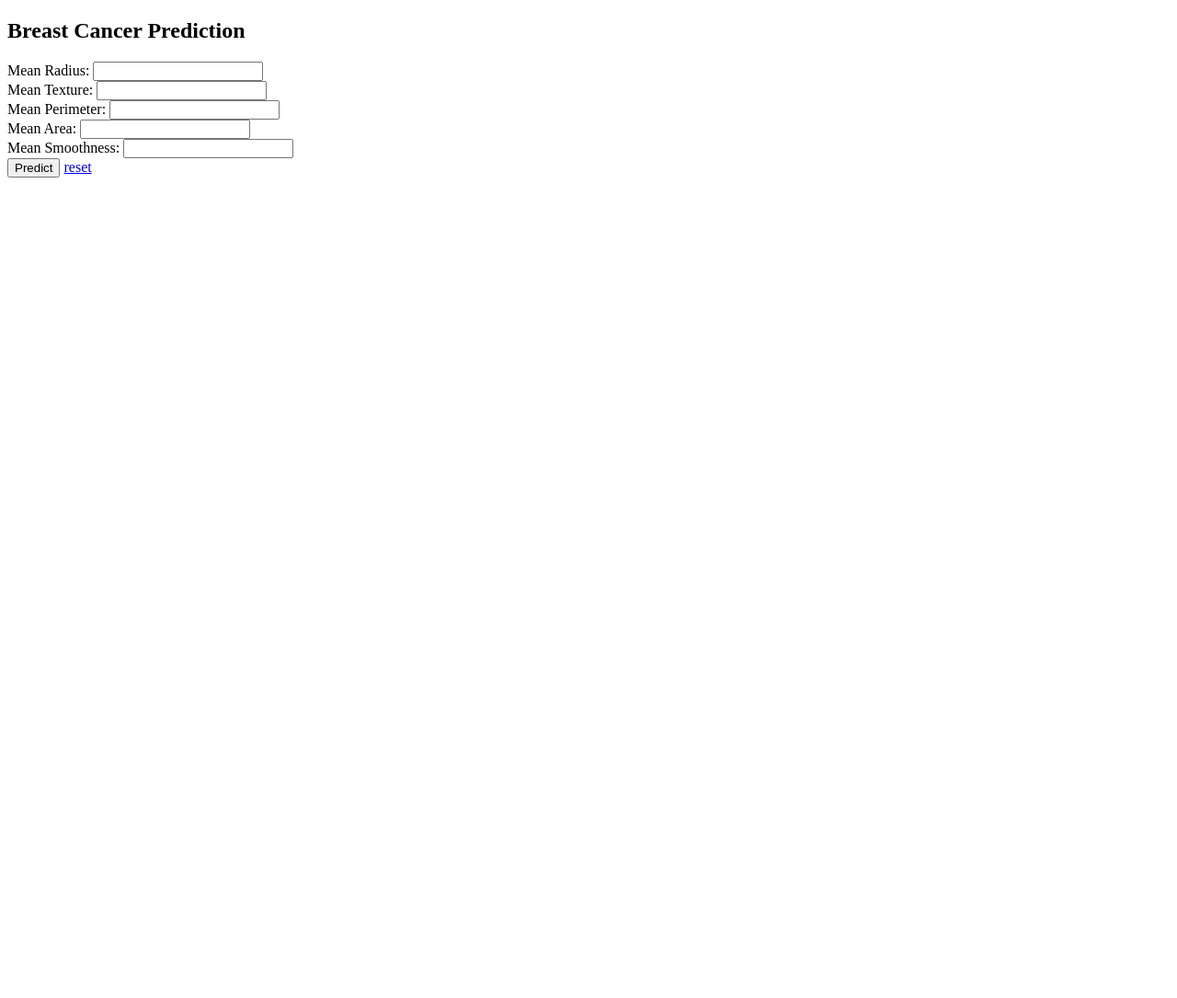
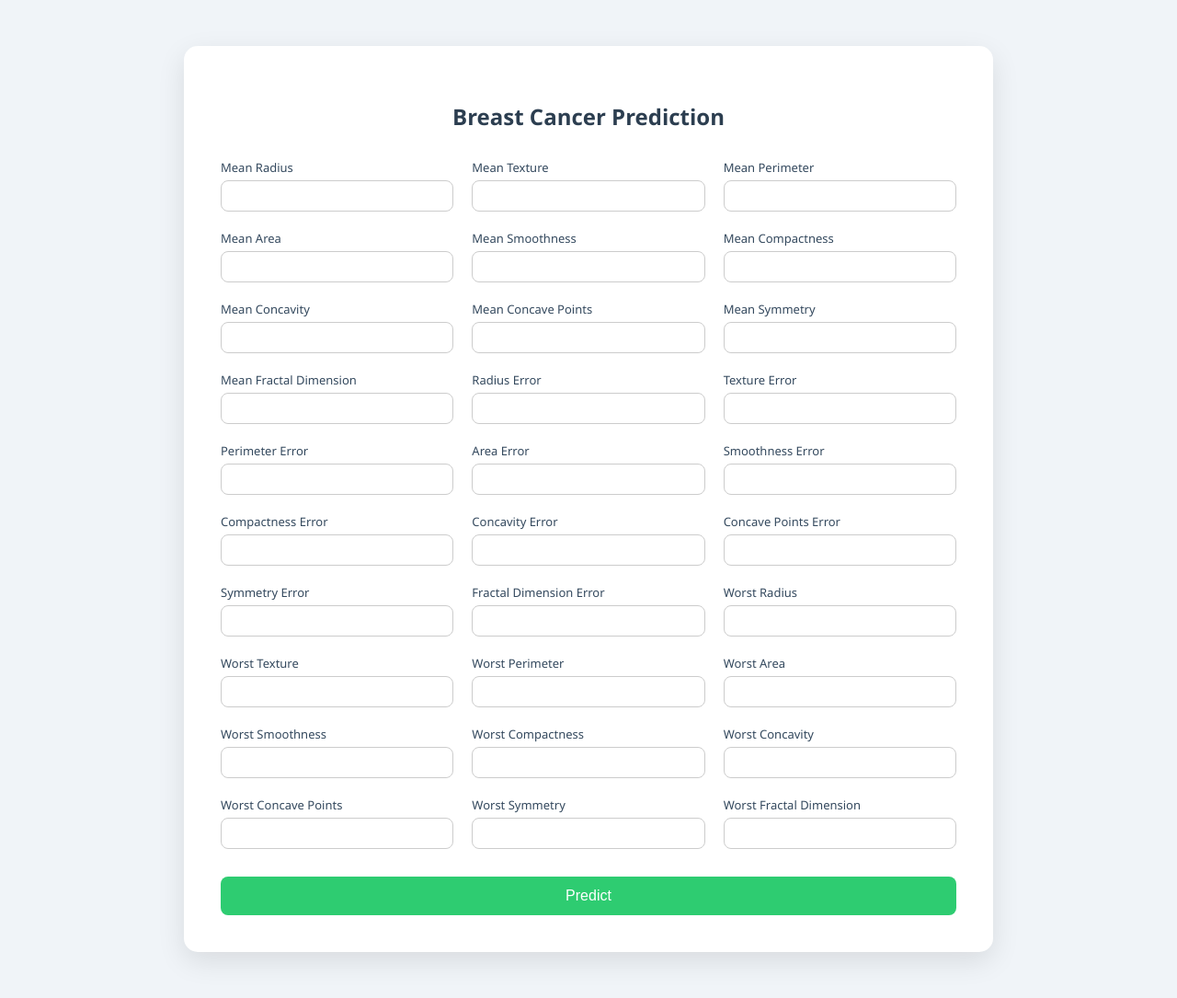
Before and after one commit to gunashekar00/cancer_prediction, a Flask app: page / in a window 1280 px wide. Shown: the whole page at 92% size. Before the commit the page ends 193 px from the top, so only its background shows below. Run offline with Flask 3, Linux system fonts and the light colour scheme; parts of the project's set-up code (start-up, migrations or seed data) failed here and were passed over.

Commit message:
Initial commit

```diff
--- a/app.py
+++ b/app.py
@@ -1,11 +1,24 @@
-import pickle
+from flask import Flask, render_template, request
 import numpy as np
-from flask import Flask, request, render_template
+import joblib
+import os
 
-# Load model and scaler
-with open('models/breast_cancer_svm.pkl', 'rb') as file:
-    model, scaler = pickle.load(file)  # Unpack model and scaler
+# Load the trained model and scaler
+model_data = joblib.load('models/svm_breast_cancer_model.pkl')
+scaler = model_data['scaler']
+model = model_data['model']
 
+# Feature names (must match form input names)
+feature_names = [
+    'mean_radius', 'mean_texture', 'mean_perimeter', 'mean_area', 'mean_smoothness',
+    'mean_compactness', 'mean_concavity', 'mean_concave_points', 'mean_symmetry', 'mean_fractal_dimension',
+    'radius_error', 'texture_error', 'perimeter_error', 'area_error', 'smoothness_error',
+    'compactness_error', 'concavity_error', 'concave_points_error', 'symmetry_error', 'fractal_dimension_error',
+    'worst_radius', 'worst_texture', 'worst_perimeter', 'worst_area', 'worst_smoothness',
+    'worst_compactness', 'worst_concavity', 'worst_concave_points', 'worst_symmetry', 'worst_fractal_dimension'
+]
+
+# Initialize Flask app
 app = Flask(__name__)
 
 @app.route('/')
@@ -15,25 +28,19 @@ def home():
 @app.route('/predict', methods=['POST'])
 def predict():
     try:
-        # Get input values and convert to array
-        data = [float(x) for x in request.form.values()]
-        features = np.array([data])
+        # Extract input values from the form using the feature names
+        input_data = [float(request.form[feature]) for feature in feature_names]
+        input_array = np.array([input_data])  # Shape (1, 30)
 
-        # Scale input data
-        scaled_features = scaler.transform(features)
+        # Scale and predict
+        scaled_input = scaler.transform(input_array)
+        prediction = model.predict(scaled_input)
 
-        # Make prediction
-        prediction = model.predict(scaled_features)[0]
-
-        result = "Malignant (Cancerous)" if prediction == 1 else "Benign (Non-Cancerous)"
-
-        return render_template('index.html', prediction_text=f'Prediction: {result}')
-
+        result = 'Malignant' if prediction[0] == 0 else 'Benign'
+        return render_template('index.html', prediction_text=f'The tumor is likely: {result}')
     except Exception as e:
-        return str(e)
-
-import os
+        return render_template('index.html', prediction_text=f'Error: {str(e)}')
 
 if __name__ == '__main__':
-    port = int(os.environ.get("PORT", 10000))
-    app.run(host='0.0.0.0', port=port)
+    port = int(os.environ.get("PORT", 10000))  # default to 10000
+    app.run(debug=True, port=port)
--- a/templates/index.html
+++ b/templates/index.html
@@ -1,19 +1,109 @@
 <!DOCTYPE html>
 <html lang="en">
 <head>
+    <meta charset="UTF-8">
     <title>Breast Cancer Prediction</title>
+    <style>
+        body {
+            font-family: 'Segoe UI', sans-serif;
+            background: #f0f4f8;
+            margin: 0;
+            padding: 0;
+        }
+
+        .container {
+            max-width: 800px;
+            margin: 50px auto;
+            background: #ffffff;
+            padding: 40px;
+            border-radius: 15px;
+            box-shadow: 0 10px 30px rgba(0, 0, 0, 0.1);
+        }
+
+        h2 {
+            text-align: center;
+            color: #2c3e50;
+            margin-bottom: 30px;
+        }
+
+        .input-group {
+            display: flex;
+            flex-wrap: wrap;
+            gap: 20px;
+        }
+
+        .input-field {
+            flex: 1 1 calc(33.333% - 20px);
+            display: flex;
+            flex-direction: column;
+        }
+
+        label {
+            font-weight: 500;
+            margin-bottom: 5px;
+            color: #34495e;
+            font-size: 13px;
+        }
+
+        input[type="text"] {
+            padding: 8px 10px;
+            border-radius: 8px;
+            border: 1px solid #ccc;
+            font-size: 14px;
+        }
+
+        .submit-btn {
+            display: block;
+            width: 100%;
+            margin-top: 30px;
+            padding: 12px;
+            background-color: #2ecc71;
+            color: white;
+            border: none;
+            font-size: 16px;
+            border-radius: 8px;
+            cursor: pointer;
+            transition: 0.3s;
+        }
+
+        .submit-btn:hover {
+            background-color: #27ae60;
+        }
+
+        .result {
+            margin-top: 30px;
+            text-align: center;
+            font-size: 18px;
+            color: #2c3e50;
+            font-weight: bold;
+        }
+    </style>
 </head>
 <body>
-    <h2>Breast Cancer Prediction</h2>
-    <form action="/predict" method="post">
-        <label>Mean Radius:</label> <input type="text" name="mean_radius" required><br>
-        <label>Mean Texture:</label> <input type="text" name="mean_texture" required><br>
-        <label>Mean Perimeter:</label> <input type="text" name="mean_perimeter" required><br>
-        <label>Mean Area:</label> <input type="text" name="mean_area" required><br>
-        <label>Mean Smoothness:</label> <input type="text" name="mean_smoothness" required><br>
-        <button type="submit">Predict</button>
-        <a href="/">reset</a>
-    </form>
-    <h3>{{ prediction_text }}</h3>
+    <div class="container">
+        <h2>Breast Cancer Prediction</h2>
+        <form action="/predict" method="POST">
+            <div class="input-group">
+                {% set features = [
+                    'mean_radius', 'mean_texture', 'mean_perimeter', 'mean_area', 'mean_smoothness',
+                    'mean_compactness', 'mean_concavity', 'mean_concave_points', 'mean_symmetry', 'mean_fractal_dimension',
+                    'radius_error', 'texture_error', 'perimeter_error', 'area_error', 'smoothness_error',
+                    'compactness_error', 'concavity_error', 'concave_points_error', 'symmetry_error', 'fractal_dimension_error',
+                    'worst_radius', 'worst_texture', 'worst_perimeter', 'worst_area', 'worst_smoothness',
+                    'worst_compactness', 'worst_concavity', 'worst_concave_points', 'worst_symmetry', 'worst_fractal_dimension'
+                ] %}
+                {% for name in features %}
+                <div class="input-field">
+                    <label>{{ name.replace("_", " ") | title }}</label>
+                    <input type="text" name="{{ name }}" required>
+                </div>
+                {% endfor %}
+            </div>
+            <button class="submit-btn" type="submit">Predict</button>
+        </form>
+        {% if prediction_text %}
+        <div class="result">{{ prediction_text }}</div>
+        {% endif %}
+    </div>
 </body>
 </html>
```
Also changed, not shown: 2 other files.
